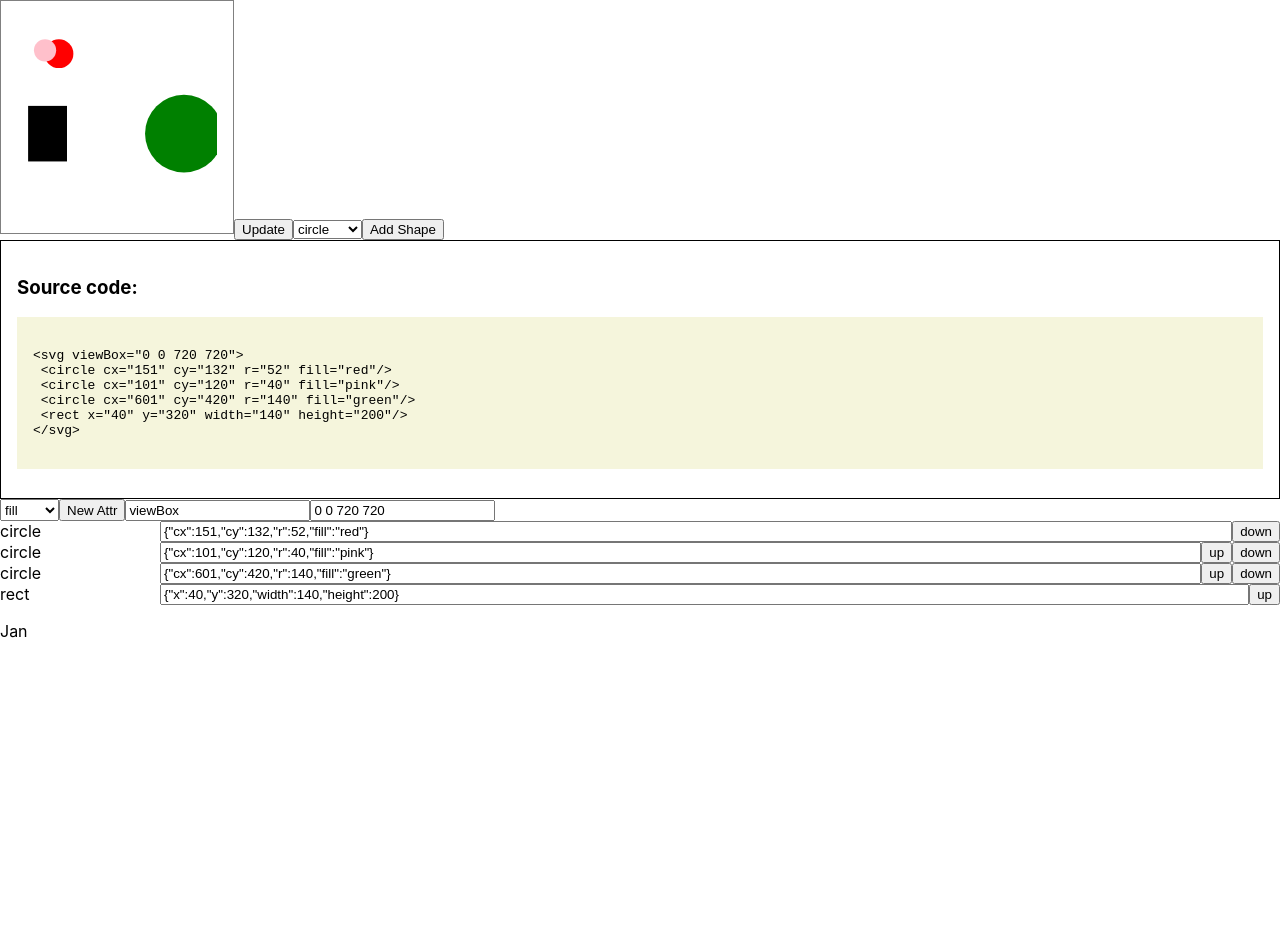
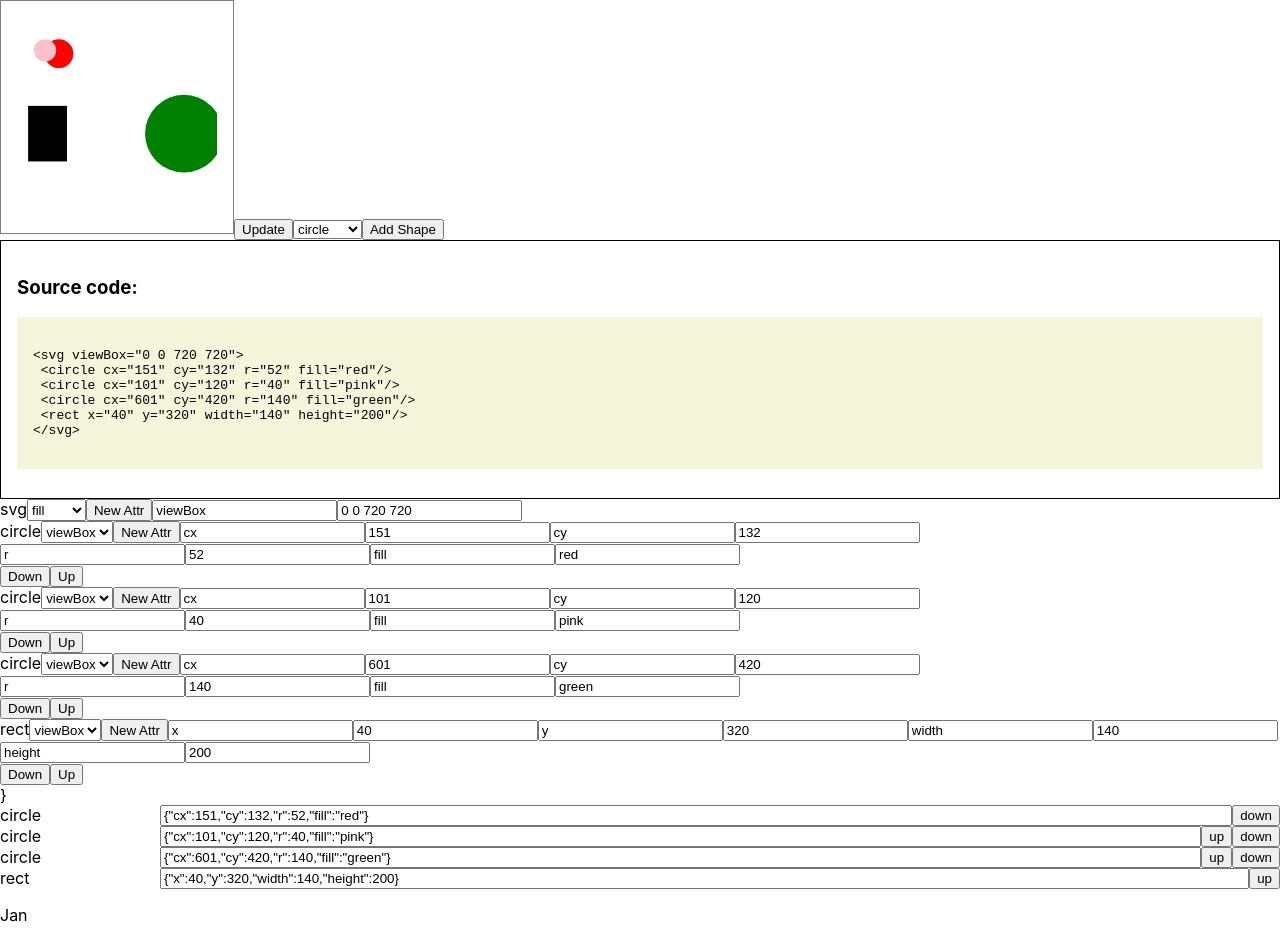
Before and after one commit to crianonim/svarog, a React (Create React App) app: page / in a window 1280 px wide. Before the commit the page ends 800 px from the top, so only its background shows below. Built offline with nearby package versions, Linux system fonts and the light colour scheme.

Commit message:
Using a BasicAttrEditor

```diff
--- a/src/App.js
+++ b/src/App.js
@@ -72,15 +72,32 @@ const App = () => {
         Add Shape
       </button>
       <CodePanel shapes={ shapes} svgAttrs={svgAttrs}  />
-      <BasicAttrEditor attrs={svgAttrs} changed={(attr)=>{
+      <BasicAttrEditor element='svg' attrs={svgAttrs} changed={(attr)=>{
         setSvgAttrs(attr);
       }}/>
-      <div>
 
-      </div>
-      <div>
+
+      <div className="shapes-list">
+        {shapes.map ( (shape,ind) => (
+	    	<div className="flex-row">
+		<BasicAttrEditor element={shape.shape} attrs={shape.attributes} changed={(attrs)=>{
+			const nShapes=shapes.slice();
+		    	nShapes[ind].attributes=attrs;
+		   	setShapes(nShapes);
+
+		}} />
+	    	<div>
+	    	<button>Down</button>
+	    	<button>Up</button>
+	    </div>
+	       </div>
+	))}
+
+	}
         {shapesControlls.map((control, ind) => (
-          <div className="shape-row" key={ind}>
+	    <>
+
+	    <div className="shape-row" key={ind}>
             <span className="shape-type">{control.shape}</span>
             <input
               className="shape-attributes"
@@ -130,7 +147,9 @@ const App = () => {
               </button>
             ) : null}
           </div>
+	    </>
         ))}
+
       </div>
 
       <div className="interface" />
--- a/src/BasicAttrEditor.js
+++ b/src/BasicAttrEditor.js
@@ -16,9 +16,10 @@ const BasicAttrEditor=(props)=>{
     const [controls,setControls]=useState(Object.entries(props.attrs));
     const unUsedAttrs=Object.keys(attrsData).filter(key=>controls.every(control=>control[0]!==key));
     const [addAttr,setAddAttr]=useState(unUsedAttrs[0])
-    console.log(unUsedAttrs);
+    console.log(props.element,unUsedAttrs);
     return (
         <div className="flex-row">
+	<span>{props.element}</span>
 	<select value={addAttr} onChange={(e)=>{
 	    console.log(e.target.value);
 	setAddAttr(e.target.value);
```
